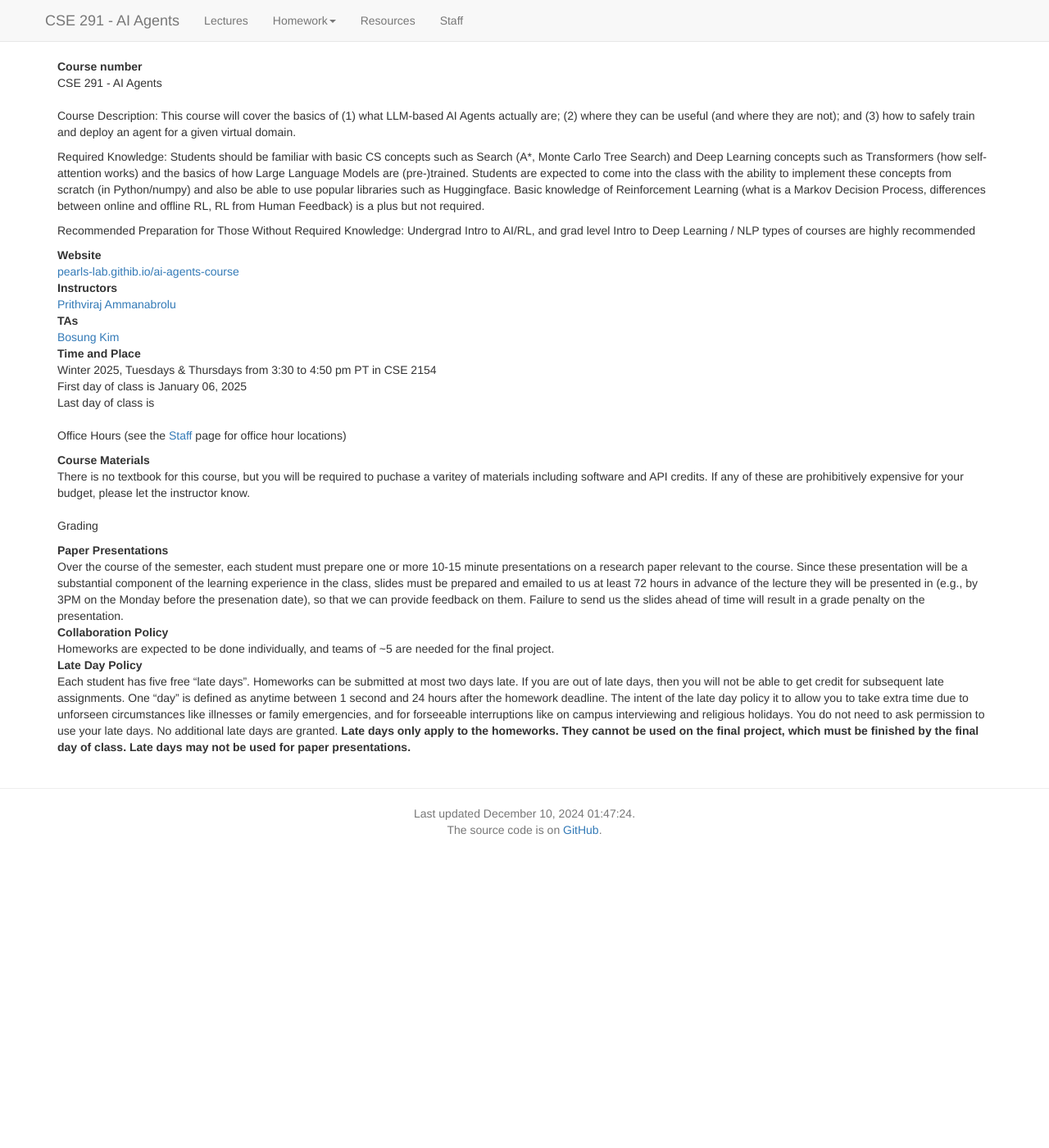
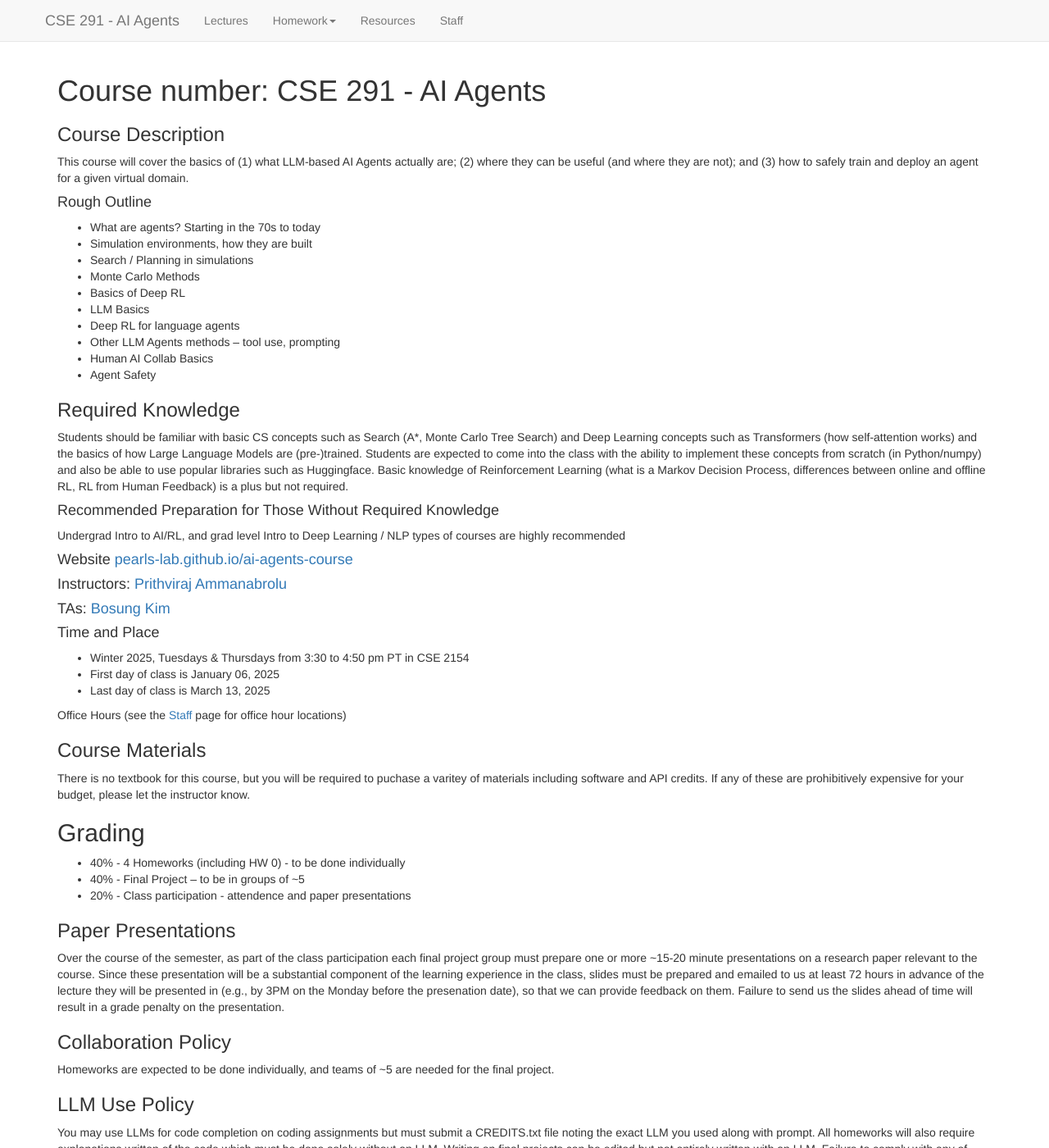
Before and after one commit to nossyd/ai-agents-course, a Jekyll site: the page built from index.md, in a window 1280 px wide and 1400 px high. Shown: the whole window at 82% size. Built offline with Jekyll 4.4.1, drawn with Linux system fonts in a browser that asks for light colours; nearby versions of some CDN libraries; a script that is not in the unit is left out; some of the changed text lies outside the part shown.

Commit message:
update syllabus

```diff
--- a/index.md
+++ b/index.md
@@ -55,33 +55,46 @@ First day of class is Thursday, January 13, 2022 at 1:45pm-3:15pm Eastern. It wi
 </div>
 -->
 
-Course number
-: CSE 291 - AI Agents
+# Course number: CSE 291 - AI Agents
 
-Course Description: This course will cover the basics of (1) what LLM-based AI Agents actually are; (2) where they can be useful (and where they are not); and (3) how to safely train and deploy an agent for a given virtual domain.
+### Course Description
+This course will cover the basics of (1) what LLM-based AI Agents actually are; (2) where they can be useful (and where they are not); and (3) how to safely train and deploy an agent for a given virtual domain.
 
-Required Knowledge: Students should be familiar with basic CS concepts such as Search (A*, Monte Carlo Tree Search) and Deep Learning concepts such as Transformers (how self-attention works) and the basics of how Large Language Models are (pre-)trained. Students are expected to come into the class with the ability to implement these concepts from scratch (in Python/numpy) and also be able to use popular libraries such as Huggingface. Basic knowledge of Reinforcement Learning (what is a Markov Decision Process, differences between online and offline RL, RL from Human Feedback) is a plus but not required.
+#### Rough Outline
 
-Recommended Preparation for Those Without Required Knowledge: Undergrad Intro to AI/RL, and grad level Intro to Deep Learning / NLP types of courses are highly recommended
+- What are agents? Starting in the 70s to today
+- Simulation environments, how they are built
+- Search / Planning in simulations
+- Monte Carlo Methods
+- Basics of Deep RL
+- LLM Basics
+- Deep RL for language agents
+- Other LLM Agents methods – tool use, prompting
+- Human AI Collab Basics
+- Agent Safety
 
-Website
-: [pearls-lab.githib.io/ai-agents-course](http://pearls-lab.githib.io/ai-agents-course)
 
-Instructors
-: [Prithviraj Ammanabrolu](https://prithvirajva.com)
+### Required Knowledge
+Students should be familiar with basic CS concepts such as Search (A*, Monte Carlo Tree Search) and Deep Learning concepts such as Transformers (how self-attention works) and the basics of how Large Language Models are (pre-)trained. Students are expected to come into the class with the ability to implement these concepts from scratch (in Python/numpy) and also be able to use popular libraries such as Huggingface. Basic knowledge of Reinforcement Learning (what is a Markov Decision Process, differences between online and offline RL, RL from Human Feedback) is a plus but not required.
 
-TAs
-: [Bosung Kim](https://bosung.github.io)
+#### Recommended Preparation for Those Without Required Knowledge
+Undergrad Intro to AI/RL, and grad level Intro to Deep Learning / NLP types of courses are highly recommended
 
-Time and Place
-: Winter 2025, Tuesdays & Thursdays from 3:30 to 4:50 pm PT in CSE 2154
-: First day of class is January 06, 2025
-: Last day of class is
+#### Website [pearls-lab.github.io/ai-agents-course](http://pearls-lab.github.io/ai-agents-course)
+
+#### Instructors: [Prithviraj Ammanabrolu](https://prithvirajva.com)
+
+#### TAs: [Bosung Kim](https://bosung.github.io)
+
+#### Time and Place
+- Winter 2025, Tuesdays & Thursdays from 3:30 to 4:50 pm PT in CSE 2154
+- First day of class is January 06, 2025
+- Last day of class is March 13, 2025
 
 Office Hours (see the [Staff](/staff.html) page for office hour locations)
 
-Course Materials
-: There is no textbook for this course, but you will be required to puchase a varitey of materials including software and API credits. If any of these are prohibitively expensive for your budget, please let the instructor know.
+### Course Materials
+There is no textbook for this course, but you will be required to puchase a varitey of materials including software and API credits. If any of these are prohibitively expensive for your budget, please let the instructor know.
 
 <!-- Games
 : [Labyrinth The Adventure Game](https://www.amazon.com/Jim-Hensons-Labyrinth-Adv-Game/dp/1916011551/) - $35 on Amazon
@@ -92,13 +105,24 @@ Course Materials
 : [ChatGPT Plus subcription](http://chat.openai.com) - $20/month -->
 
 
-Grading
+## Grading
 
-Paper Presentations
-: Over the course of the semester, each student must prepare one or more 10-15 minute presentations on a research paper relevant to the course. Since these presentation will be a substantial component of the learning experience in the class, slides must be prepared and emailed to us at least 72 hours in advance of the lecture they will be presented in (e.g., by 3PM on the Monday before the presenation date), so that we can provide feedback on them. Failure to send us the slides ahead of time will result in a grade penalty on the presentation.
+- 40% - 4 Homeworks (including HW 0) - to be done individually
+- 40% - Final Project – to be in groups of ~5
+- 20% - Class participation - attendence and paper presentations
 
-Collaboration Policy
-: Homeworks are expected to be done individually, and teams of ~5 are needed for the final project.
 
-Late Day Policy
-: Each student has five free "late days".  Homeworks can be submitted at most two days late.  If you are out of late days, then you will not be able to get credit for subsequent late assignments. One "day" is defined as anytime between 1 second and 24 hours after the homework deadline. The intent of the late day policy it to allow you to take extra time due to unforseen circumstances like illnesses or family emergencies, and for forseeable interruptions like on campus interviewing and religious holidays.  You do not need to ask permission to use your late days.  No additional late days are granted. **Late days only apply to the homeworks. They cannot be used on the final project, which must be finished by the final day of class.  Late days may not be used for paper presentations.**
+### Paper Presentations
+Over the course of the semester, as part of the class participation each final project group must prepare one or more ~15-20 minute presentations on a research paper relevant to the course. Since these presentation will be a substantial component of the learning experience in the class, slides must be prepared and emailed to us at least 72 hours in advance of the lecture they will be presented in (e.g., by 3PM on the Monday before the presenation date), so that we can provide feedback on them. Failure to send us the slides ahead of time will result in a grade penalty on the presentation.
+
+### Collaboration Policy
+Homeworks are expected to be done individually, and teams of ~5 are needed for the final project.
+
+### LLM Use Policy
+You may use LLMs for code completion on coding assignments but must submit a CREDITS.txt file noting the exact LLM you used along with prompt.
+All homeworks will also require explanations written of the code which must be done solely without an LLM.
+Writing on final projects can be edited but not entirely written with an LLM.
+Failure to comply with any of these policies will result in a 0 on that particular assignment.
+
+### Late Day Policy
+Each student has five free "late days".  Homeworks can be submitted at most two days late.  If you are out of late days, then you will not be able to get credit for subsequent late assignments. One "day" is defined as anytime between 1 second and 24 hours after the homework deadline. The intent of the late day policy it to allow you to take extra time due to unforseen circumstances like illnesses or family emergencies, and for forseeable interruptions like on campus interviewing and religious holidays.  You do not need to ask permission to use your late days.  No additional late days are granted. **Late days only apply to the homeworks. They cannot be used on the final project, which must be finished by the final day of class.  Late days may not be used for paper presentations.**
```
